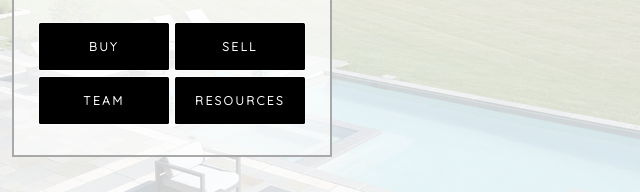
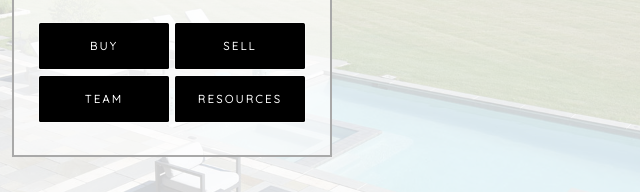
Before and after one commit to nickwoodswi/sewart-real-estate-group, a plain HTML site: page index.html in a window 1280 px wide. Shown: the part 329-521 px from the top of the page, 468-1108 px from the left. Drawn offline with nearby package versions, Linux system fonts and the light colour scheme.

Commit message:
adjusted button text size

```diff
--- a/main.css
+++ b/main.css
@@ -831,13 +831,13 @@ a{
     border-radius: .1rem;
     color: #fff;
     text-transform: uppercase;
-    font-size: 12px;
+    font-size: 11px;
     letter-spacing: .15rem;
     transition: all .3s;
     position: relative;
     overflow: hidden;
     z-index: 1;
-    font-family: 'Quicksand', sans-serif;z
+    font-family: 'Quicksand', sans-serif;
     text-decoration: none;
     font-weight: bold;
     margin-top: 5px;
```
